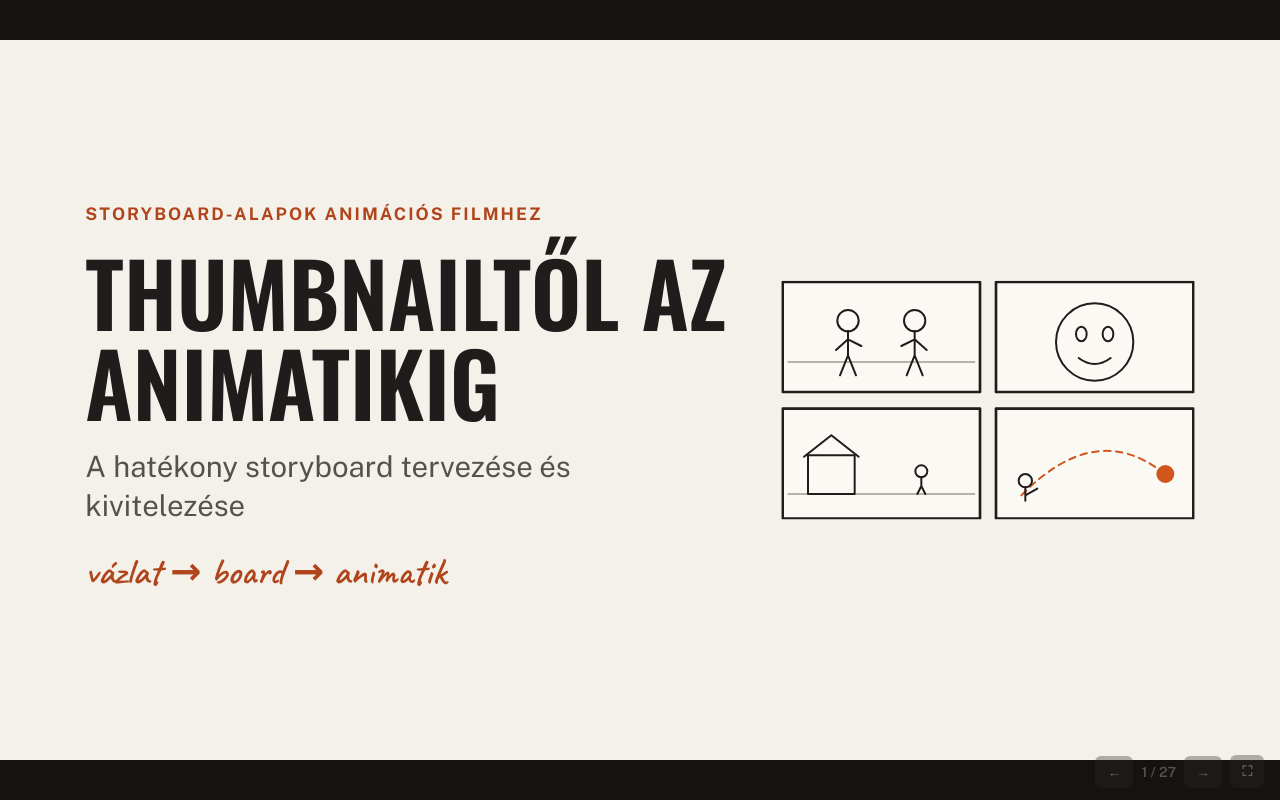
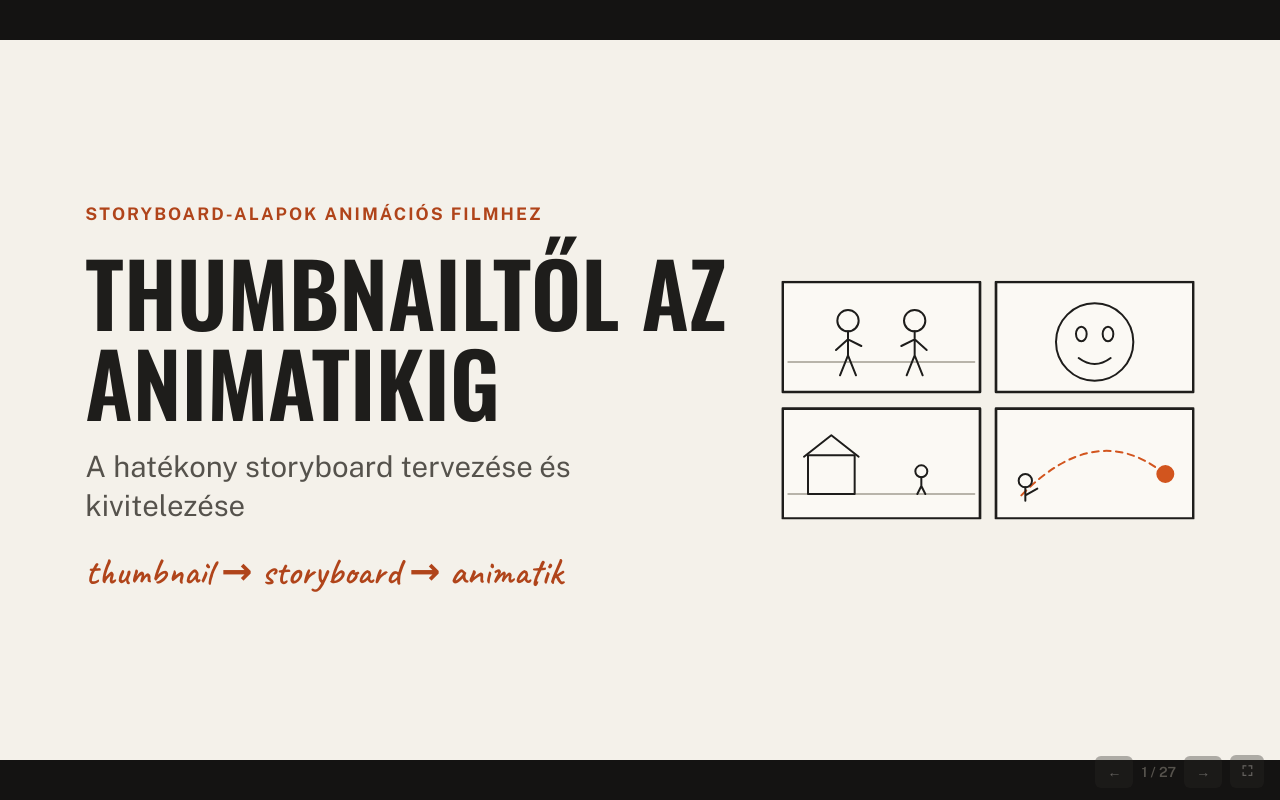
Before and after one commit to Budapest-Metropolitan-University/game-art-and-design, a plain HTML site: page storyboard/sb02/index.html in a window 1280 px wide. Drawn offline with nearby package versions, Linux system fonts and the light colour scheme.

Commit message:
sb02 update

```diff
--- a/storyboard/sb02/index.html
+++ b/storyboard/sb02/index.html
@@ -33,7 +33,7 @@
 <p style="font-size:26px;font-weight:700;letter-spacing:3px;text-transform:uppercase;color:#B0441A">Storyboard-alapok animációs filmhez</p>
 <h1 style="font-family:'Oswald', 'Arial Narrow', sans-serif;font-size:132px;font-weight:600;line-height:1.02;text-transform:uppercase">Thumbnailtől az animatikig</h1>
 <p style="font-size:44px;line-height:1.3;color:#55524C">A hatékony storyboard tervezése és kivitelezése</p>
-<p style="font-family:'Caveat', 'Brush Script MT', cursive;font-size:56px;font-weight:600;color:#B0441A">vázlat → board → animatik</p>
+<p style="font-family:'Caveat', 'Brush Script MT', cursive;font-size:56px;font-weight:600;color:#B0441A">thumbnail → storyboard → animatik</p>
 </div>
 <svg aria-label="Négy vázlatos storyboard-panel: kettős beállítás, közeli arc, totál házzal és mozgásív" width="620" height="358" viewBox="0 0 620 358" xmlns="http://www.w3.org/2000/svg">
 <g fill="none" stroke="#1E1D1B" stroke-width="3" stroke-linecap="round" stroke-linejoin="round">
```
